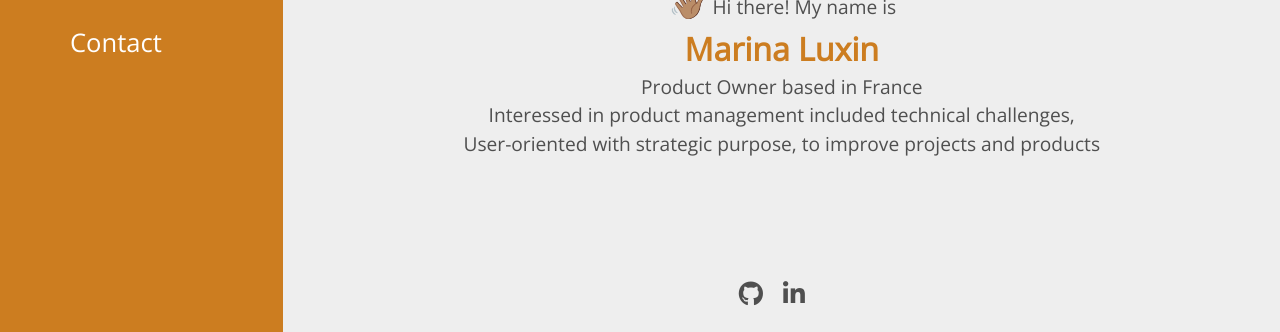
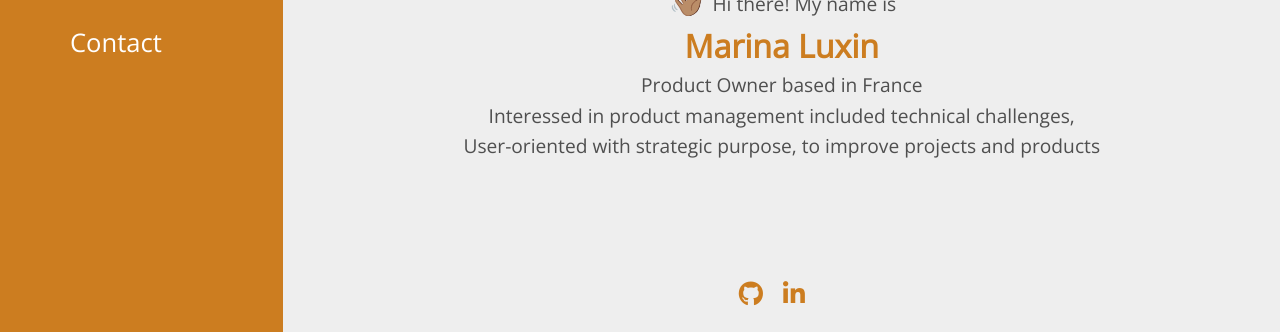
Before and after one commit to Rinaroar/online_po, a React (Create React App) app: page / in a window 1280 px wide. Shown: the part 468-800 px from the top of the page. Built offline with nearby package versions, Linux system fonts and the light colour scheme.

Commit message:
last adjust

```diff
--- a/src/components/Menu.js
+++ b/src/components/Menu.js
@@ -49,7 +49,7 @@ const Menu = ({ open, setOpen }) => {
           <Cell><Link to="/about">About</Link></Cell>
           <Cell><Link to="/experiences">Experiences</Link></Cell>
           <Cell><Link to="/skills">Skills</Link></Cell>
-          <Cell><Link to="/projects">Projects</Link></Cell>
+         {/*  <Cell><Link to="/projects">Projects</Link></Cell> */}
           <Cell><Link to="/hobby">Hobby</Link></Cell>
           <Cell><Link to="/contact">Contact</Link></Cell>
         </List>
--- a/src/components/Resume.js
+++ b/src/components/Resume.js
@@ -23,6 +23,7 @@ const Mini = styled.img`
     width: 40%;
     left: 0;
     position: relative;
+    bottom: 0;
   }
 `
 
--- a/src/components/Social.js
+++ b/src/components/Social.js
@@ -11,10 +11,10 @@ const SocialContainer = styled.div`
 const Network = styled.a`
   padding-right: 20px;
   font-size: 25px;
-  color: #4F4F4F;
+  color: #CC7D20;
 
   &:hover {
-    color: #CC7D20;
+    color: #4F4F4F;
   }
 `
 
--- a/src/contents/Home.js
+++ b/src/contents/Home.js
@@ -56,6 +56,7 @@ const Hi = styled.p`
 `
 const Text = styled.p`
   font-weight: 500;
+  line-height: 1.9rem;
 
   ${MAX.MEDIA_M}{
     font-size: 1rem;
@@ -75,6 +76,14 @@ const Jump = styled.span`
   }
 `
 
+const Mobile = styled.span`
+display: none;
+
+${MAX.MEDIA_XS} {
+  display: initial;
+}
+`
+
 const Home = () => {
     return (
       <Container>
@@ -86,12 +95,10 @@ const Home = () => {
             </Hi>
             <Name>Marina Luxin</Name>
             <Text>Product Owner based in France
-              <Jump>
-                <br></br>
-              </Jump>
-            Interessed in product management included technical challenges,
-              <br></br>
-            User-oriented with strategic purpose, to improve projects and products</Text>
+              <br/>
+            Interessed in product management included technical challenges, <Mobile>user-oriented with strategic purpose, to improve projects and products.</Mobile>
+              <br/>
+            <Jump>User-oriented with strategic purpose, to improve projects and products</Jump></Text>
           </Section>
         <Social />
       </Container>
```
